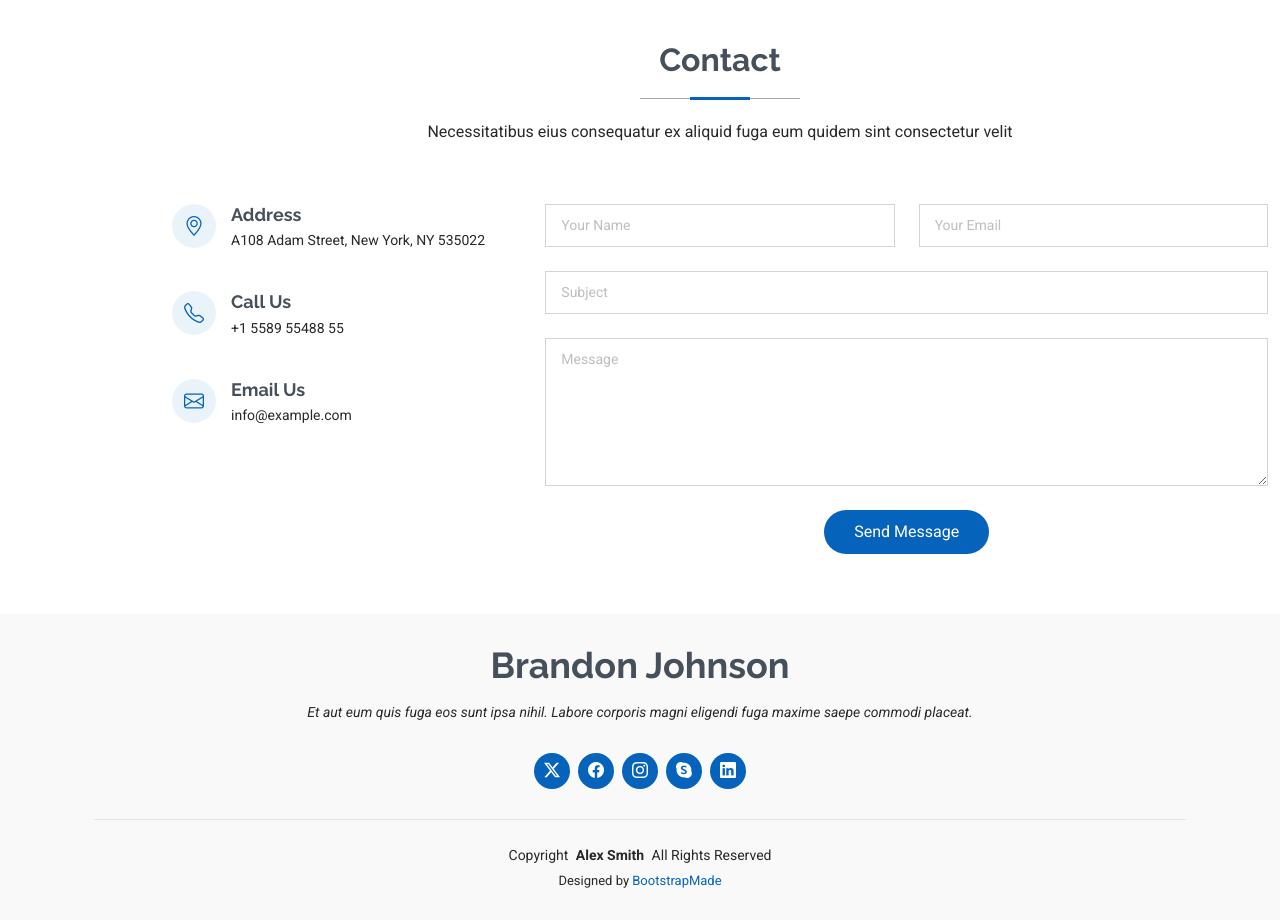
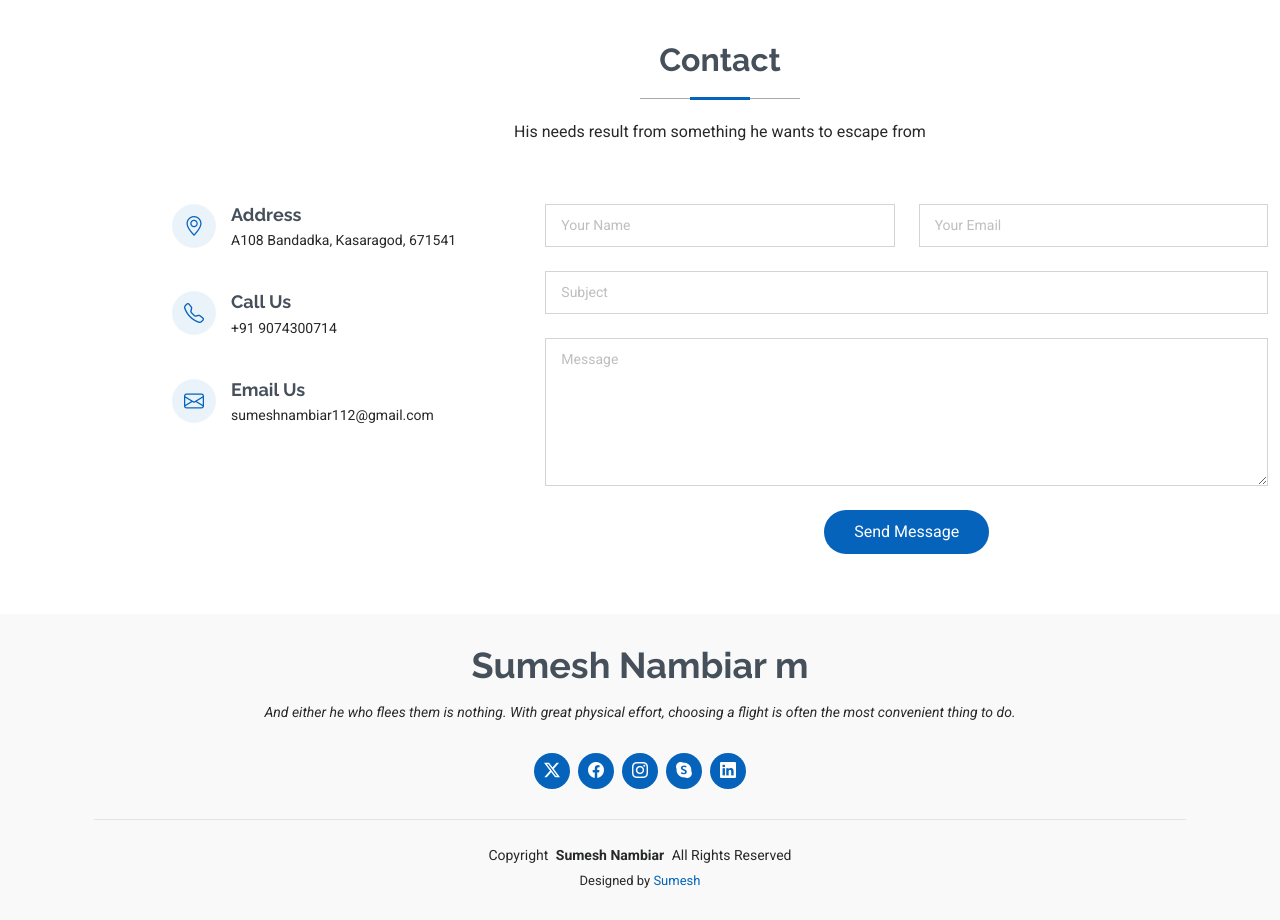
Before and after one commit to sumeshNM/tryyy, a plain HTML site: page index.html in a window 1280 px wide. Shown: the part 6340-7260 px from the top of the page. Drawn offline with Linux system fonts and the light colour scheme.

Commit message:
Update index.html

```diff
--- a/index.html
+++ b/index.html
@@ -691,7 +691,7 @@
       <!-- Section Title -->
       <div class="container section-title" data-aos="fade-up">
         <h2>Contact</h2>
-        <p>Necessitatibus eius consequatur ex aliquid fuga eum quidem sint consectetur velit</p>
+        <p>His needs result from something he wants to escape from</p>
       </div><!-- End Section Title -->
 
       <div class="container" data-aos="fade" data-aos-delay="100">
@@ -703,7 +703,7 @@
               <i class="bi bi-geo-alt flex-shrink-0"></i>
               <div>
                 <h3>Address</h3>
-                <p>A108 Adam Street, New York, NY 535022</p>
+                <p>A108 Bandadka, Kasaragod, 671541</p>
               </div>
             </div><!-- End Info Item -->
 
@@ -711,7 +711,7 @@
               <i class="bi bi-telephone flex-shrink-0"></i>
               <div>
                 <h3>Call Us</h3>
-                <p>+1 5589 55488 55</p>
+                <p>+91 9074300714</p>
               </div>
             </div><!-- End Info Item -->
 
@@ -719,7 +719,7 @@
               <i class="bi bi-envelope flex-shrink-0"></i>
               <div>
                 <h3>Email Us</h3>
-                <p>info@example.com</p>
+                <p>sumeshnambiar112@gmail.com</p>
               </div>
             </div><!-- End Info Item -->
 
@@ -767,25 +767,25 @@
 
   <footer id="footer" class="footer position-relative light-background">
     <div class="container">
-      <h3 class="sitename">Brandon Johnson</h3>
-      <p>Et aut eum quis fuga eos sunt ipsa nihil. Labore corporis magni eligendi fuga maxime saepe commodi placeat.</p>
+      <h3 class="sitename">Sumesh Nambiar m</h3>
+      <p>And either he who flees them is nothing. With great physical effort, choosing a flight is often the most convenient thing to do.</p>
       <div class="social-links d-flex justify-content-center">
-        <a href=""><i class="bi bi-twitter-x"></i></a>
-        <a href=""><i class="bi bi-facebook"></i></a>
-        <a href="instagram.com/sumesh_10_14/"><i class="bi bi-instagram"></i></a>
+        <a href="https://x.com/SumeshNamb19707"><i class="bi bi-twitter-x"></i></a>
+        <a href="https://www.facebook.com/balakrishnan.nair.90475069"><i class="bi bi-facebook"></i></a>
+        <a href="https://www.instagram.com/sumesh_10_14/"><i class="bi bi-instagram"></i></a>
         <a href=""><i class="bi bi-skype"></i></a>
         <a href=""><i class="bi bi-linkedin"></i></a>
       </div>
       <div class="container">
         <div class="copyright">
-          <span>Copyright</span> <strong class="px-1 sitename">Alex Smith</strong> <span>All Rights Reserved</span>
+          <span>Copyright</span> <strong class="px-1 sitename">Sumesh Nambiar</strong> <span>All Rights Reserved</span>
         </div>
         <div class="credits">
           <!-- All the links in the footer should remain intact. -->
           <!-- You can delete the links only if you've purchased the pro version. -->
           <!-- Licensing information: https://bootstrapmade.com/license/ -->
           <!-- Purchase the pro version with working PHP/AJAX contact form: [buy-url] -->
-          Designed by <a href="https://bootstrapmade.com/">BootstrapMade</a>
+          Designed by <a href="https://bootstrapmade.com/">Sumesh</a>
         </div>
       </div>
     </div>
```
